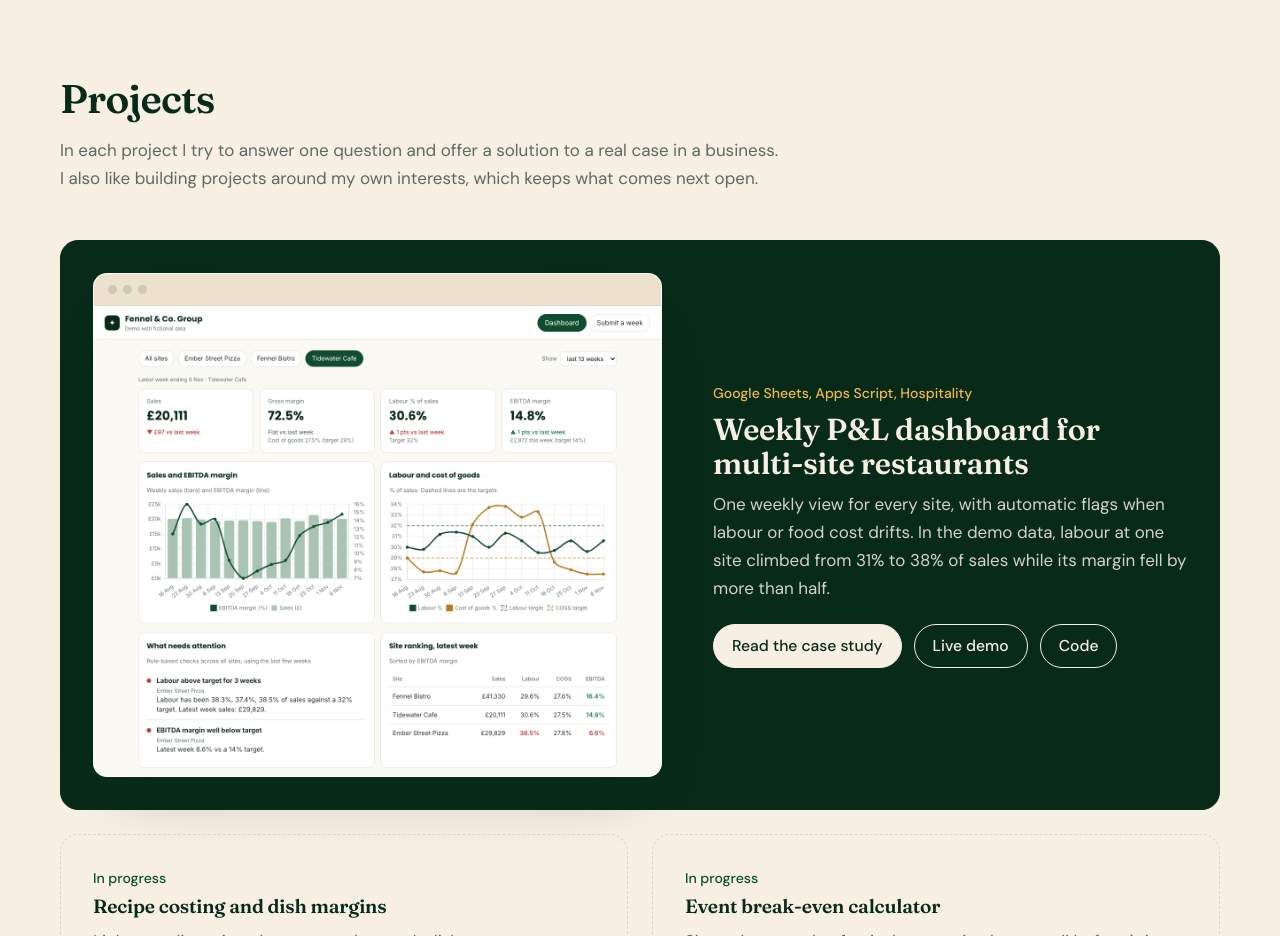
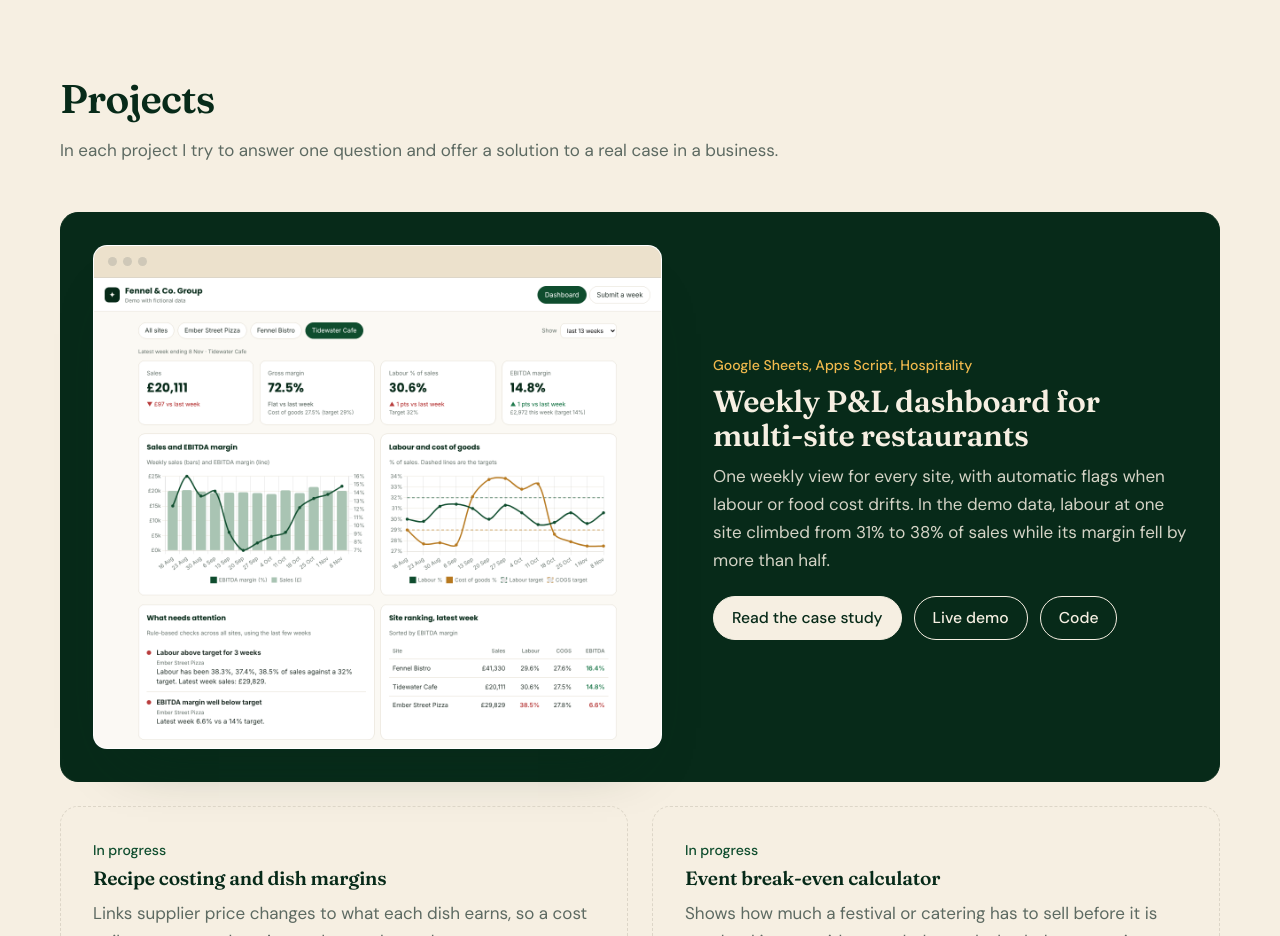
Before and after one commit to FiorellaEmperatriz/fiorellaemperatriz.github.io, a plain HTML site: page index.html in a window 1280 px wide. Shown: the part 780-1716 px from the top of the page. Drawn offline with Linux system fonts and the light colour scheme.

Commit message:
Update index.html

```diff
--- a/index.html
+++ b/index.html
@@ -57,7 +57,7 @@
       <div class="wrap">
         <div class="section-head">
           <h2 id="projects-title">Projects</h2>
-          <p>In each project I try to answer one question and offer a solution to a real case in a business. I also like building projects around my own interests, which keeps what comes next open.</p>
+          <p>In each project I try to answer one question and offer a solution to a real case in a business.</p>
         </div>
 
         <div class="projects">
```
